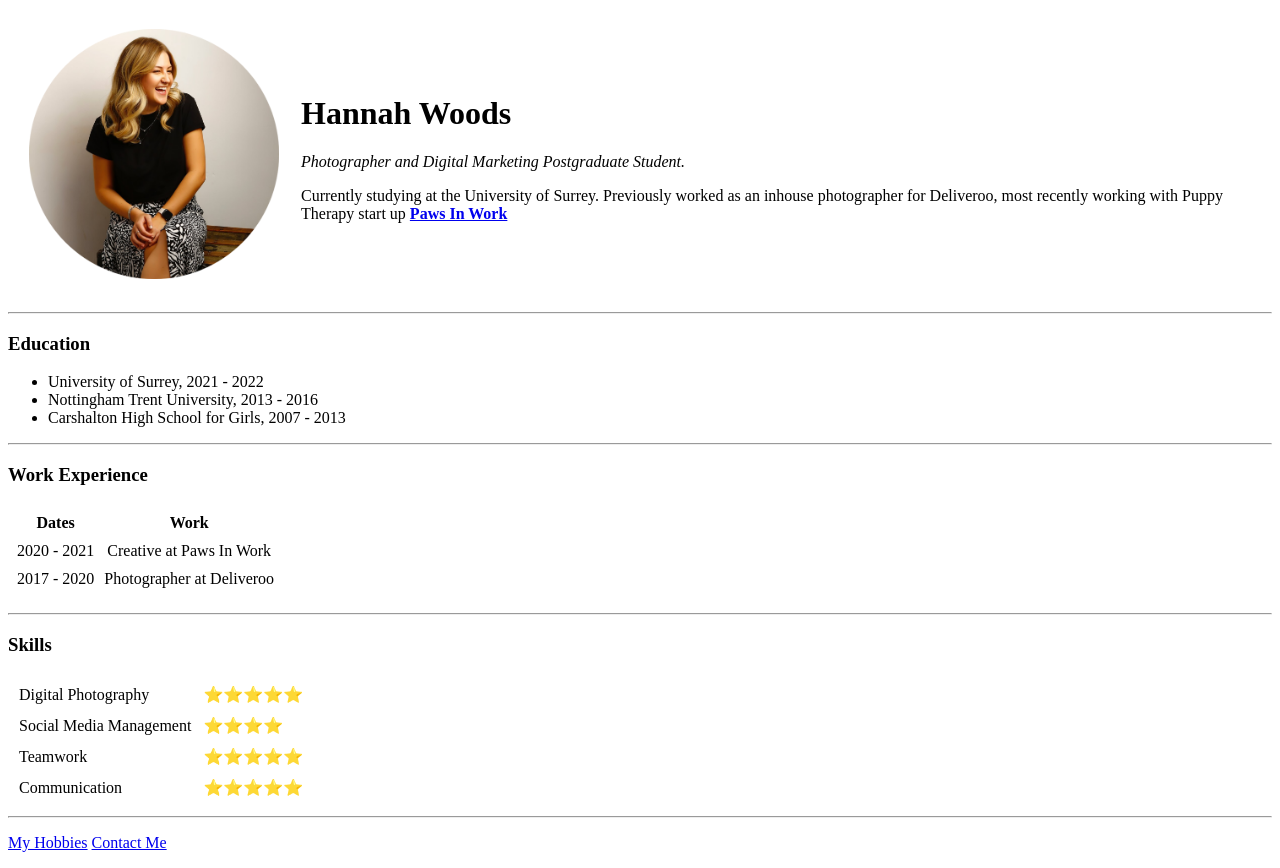
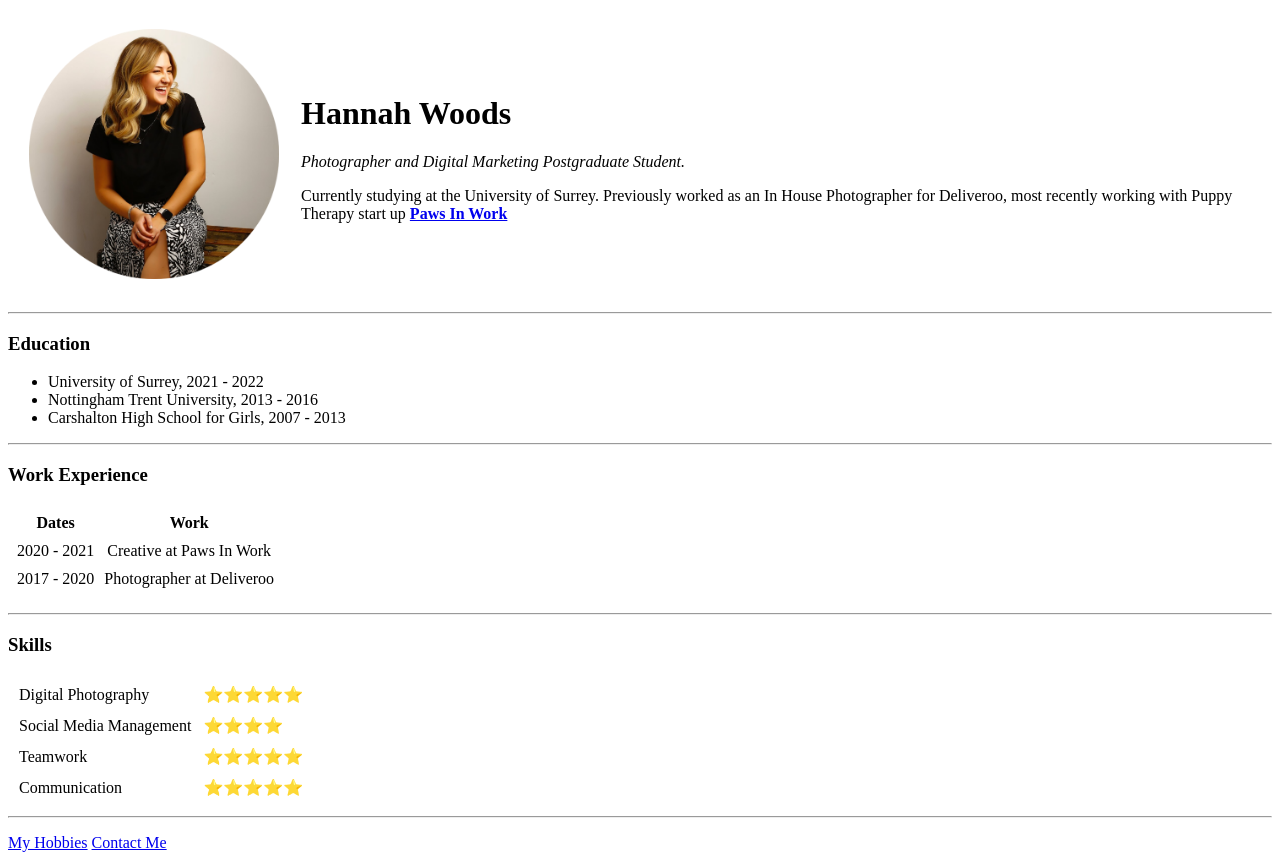
Before and after one commit to hannahwoodsie/hannahwoodscv, a plain HTML site: page index.html in a window 1280 px wide. Drawn offline with Linux system fonts and the light colour scheme.

Commit message:
Add files via upload

```diff
--- a/index.html
+++ b/index.html
@@ -12,7 +12,7 @@
       <td><img src="images/hannah.png" height="250" width="250" alt="Hannah profile image"></td>
       <td> <h1> Hannah Woods </h1>
         <p> <em> Photographer and Digital Marketing Postgraduate Student. </em> </p>
-          <p> Currently studying at the University of Surrey. Previously worked as an inhouse photographer for Deliveroo, most recently working with Puppy Therapy start up <strong> <a href="https://www.pawsinwork.com/">Paws In Work</a> </strong></p>
+          <p> Currently studying at the University of Surrey. Previously worked as an In House Photographer for Deliveroo, most recently working with Puppy Therapy start up <strong> <a href="https://www.pawsinwork.com/">Paws In Work</a> </strong></p>
       </td>
     </tr>
   </table>
```
